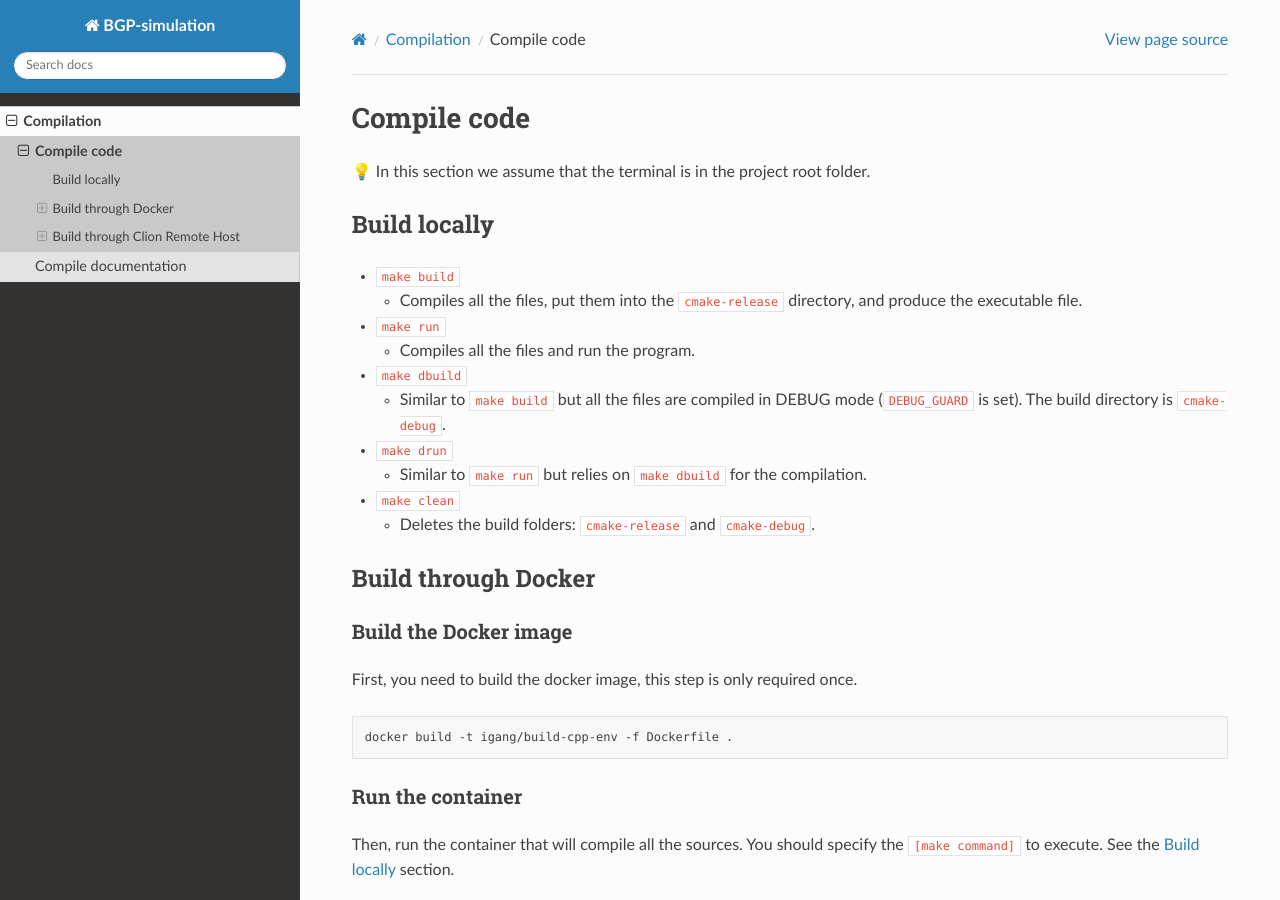
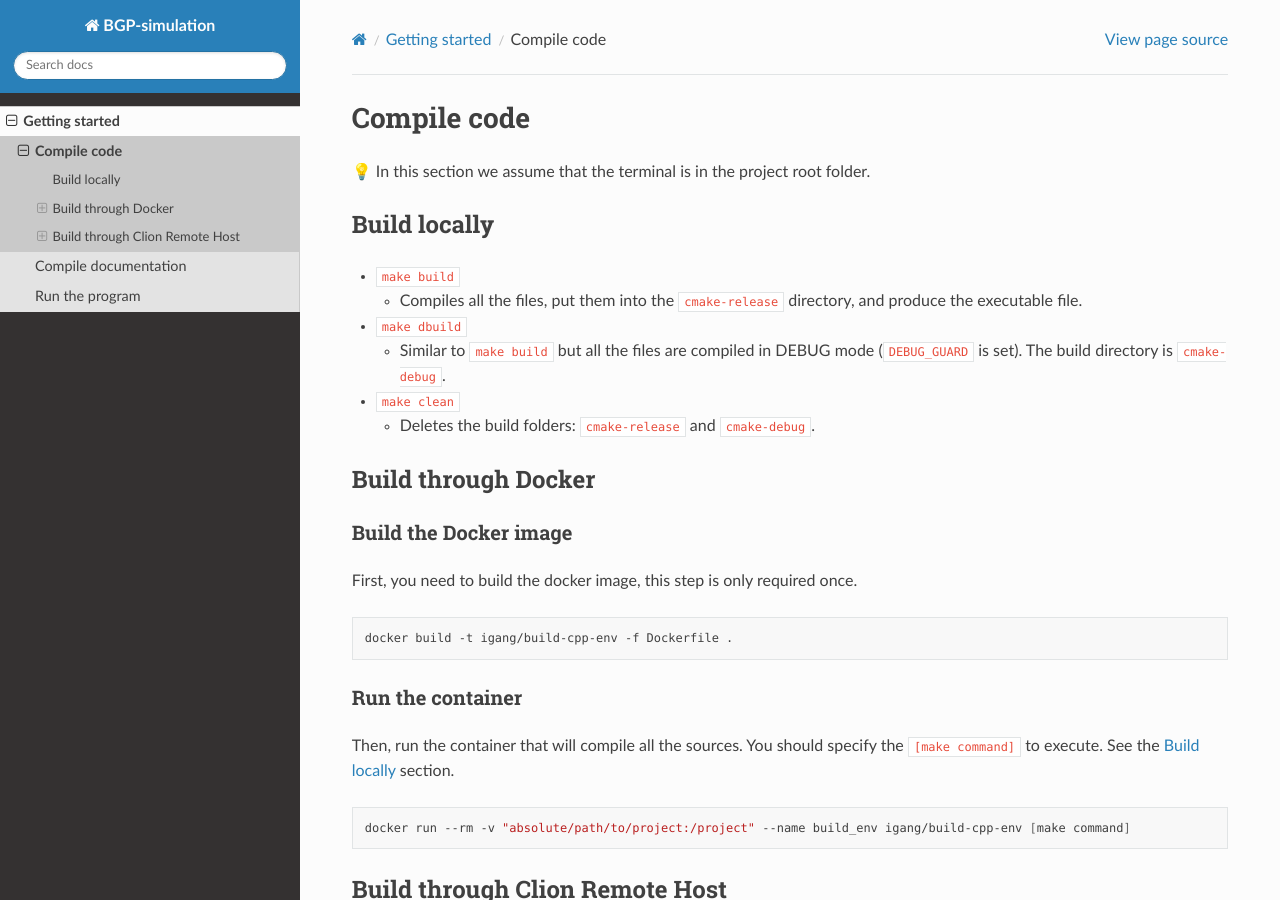
Before and after one commit to zanna-37/BGP-simulation, a Sphinx documentation site: the page built from docs/getting-started/compile-code.md, in a window 1280 px wide and 900 px high. Built offline with Sphinx 7.4.7 and the Read the Docs theme 2.0.0, drawn with Linux system fonts in a browser that asks for light colours.

```diff
--- a/docs/compilation/compile-code.md
+++ b/docs/getting-started/compile-code.md
@@ -4,12 +4,8 @@
 ## Build locally
 - `make build`
   - Compiles all the files, put them into the `cmake-release` directory, and produce the executable file.
-- `make run`
-  - Compiles all the files and run the program.
 - `make dbuild`
   - Similar to `make build` but all the files are compiled in DEBUG mode (`DEBUG_GUARD` is set). The build directory is `cmake-debug`.
-- `make drun`
-  - Similar to `make run` but relies on `make dbuild` for the compilation.
 - `make clean`
   - Deletes the build folders: `cmake-release` and `cmake-debug`.
 
--- a/docs/index.rst
+++ b/docs/index.rst
@@ -4,9 +4,9 @@
    contain the root `toctree` directive.
 
 BGP-simulation's documentation
-==========================================
+==============================
 
 .. toctree::
    :maxdepth: 2
 
-   compilation
+   getting-started
```
Also changed, not shown: docs/compilation.rst (deleted, +0 -10 lines), docs/getting-started.rst (added, +11 -0 lines), docs/getting-started/run-the-program.md (added, +16 -0 lines), docs/getting-started/compile-documentation.md (renamed from docs/compilation/compile-documentation.md).
